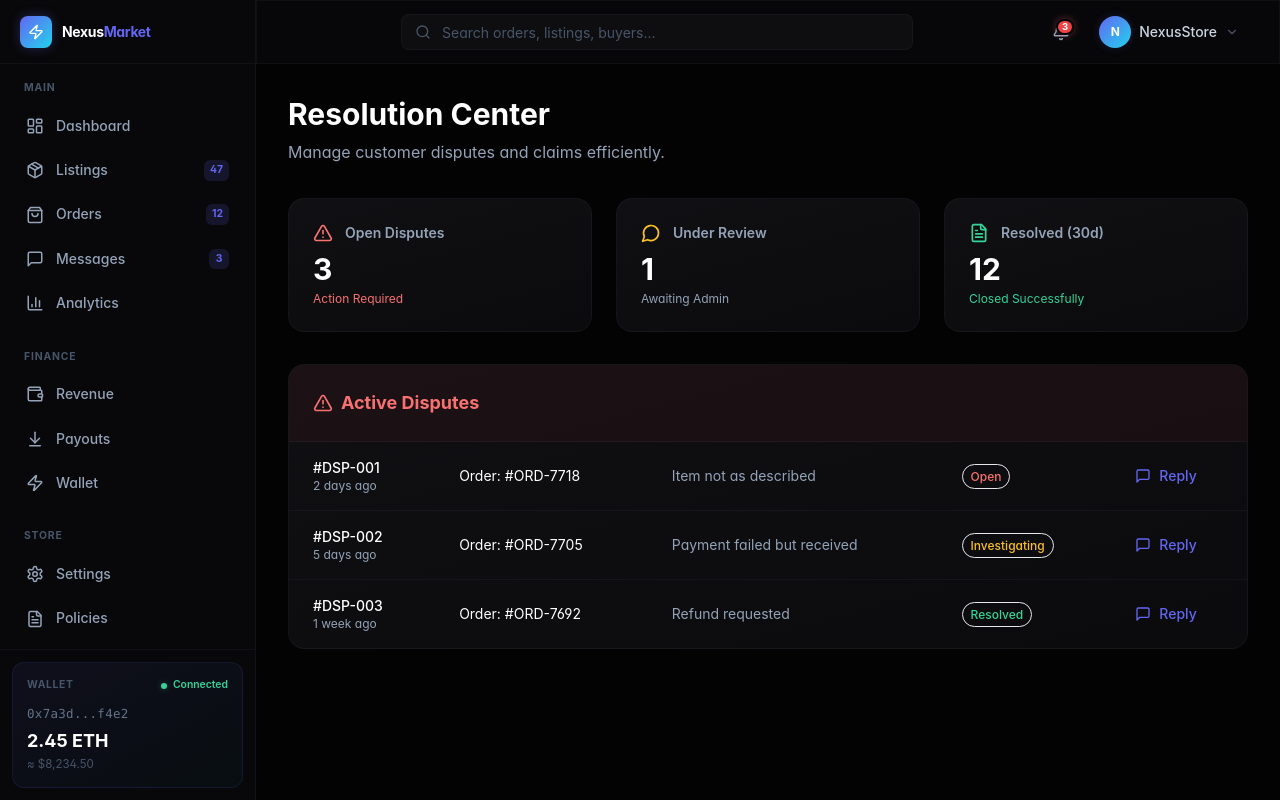
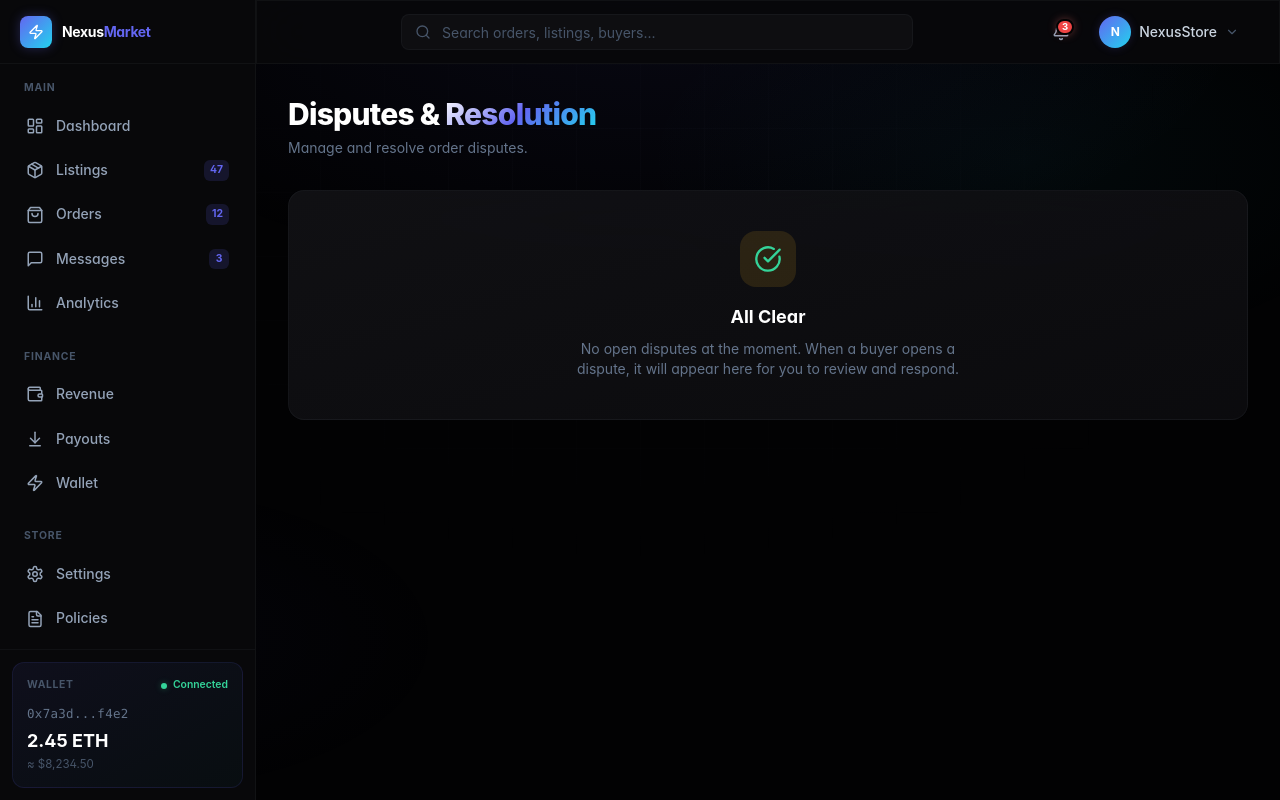
Before and after one commit to Shh12308/market-, a Next.js app: page /seller/disputes in a window 1280 px wide. Built offline with nearby package versions, Linux system fonts and the light colour scheme; what wagmi would draw is missing.

Commit message:
Update page.tsx

```diff
--- a/app/seller/disputes/page.tsx
+++ b/app/seller/disputes/page.tsx
@@ -1,48 +1,39 @@
-import DisputesTable from '@/components/seller/DisputesTable';
+'use client';
+
+import { useState } from 'react';
 import Sidebar from '@/components/seller/Sidebar';
 import Header from '@/components/seller/Header';
-import { AlertTriangle, MessageCircle, FileText } from 'lucide-react';
+import { AlertTriangle, MessageSquare, Clock, CheckCircle } from 'lucide-react';
 
 export default function DisputesPage() {
+  const [sidebarOpen, setSidebarOpen] = useState(false);
+
   return (
-    <div className="flex min-h-screen bg-[var(--background)]">
-      <Sidebar />
-      <div className="flex-1 ml-64">
-        <Header />
-        <main className="p-8">
+    <div className="flex min-h-screen">
+      <Sidebar isOpen={sidebarOpen} onToggle={() => setSidebarOpen(!sidebarOpen)} />
+
+      <div className="flex-1 lg:ml-64 min-h-screen flex flex-col">
+        <Header onMenuToggle={() => setSidebarOpen(!sidebarOpen)} />
+
+        <main className="flex-1 p-4 lg:p-8">
           <div className="mb-8">
-            <h1 className="text-3xl font-bold text-white mb-2">Resolution Center</h1>
-            <p className="text-[var(--text-muted)]">Manage customer disputes and claims efficiently.</p>
+            <h1 className="text-2xl lg:text-3xl font-extrabold text-white tracking-tight">
+              Disputes & <span className="gradient-text">Resolution</span>
+            </h1>
+            <p className="text-[var(--text-dim)] text-sm mt-1.5">
+              Manage and resolve order disputes.
+            </p>
           </div>
 
-          <div className="grid grid-cols-1 md:grid-cols-3 gap-6 mb-8">
-            <div className="card p-6 border-t-4 border-t-[var(--danger)]">
-               <div className="flex items-center gap-3 mb-2">
-                 <AlertTriangle className="w-5 h-5 text-[var(--danger)]" />
-                 <h3 className="text-sm font-semibold text-[var(--text-muted)]">Open Disputes</h3>
-               </div>
-               <p className="text-3xl font-bold text-white">3</p>
-               <p className="text-xs text-[var(--danger)] mt-1">Action Required</p>
+          <div className="card p-10 flex flex-col items-center justify-center text-center">
+            <div className="w-14 h-14 rounded-2xl bg-[var(--warning-muted)] flex items-center justify-center mb-4">
+              <CheckCircle className="w-7 h-7 text-[var(--success)]" />
             </div>
-            <div className="card p-6 border-t-4 border-t-[var(--warning)]">
-               <div className="flex items-center gap-3 mb-2">
-                 <MessageCircle className="w-5 h-5 text-[var(--warning)]" />
-                 <h3 className="text-sm font-semibold text-[var(--text-muted)]">Under Review</h3>
-               </div>
-               <p className="text-3xl font-bold text-white">1</p>
-               <p className="text-xs text-[var(--text-muted)] mt-1">Awaiting Admin</p>
-            </div>
-            <div className="card p-6 border-t-4 border-t-[var(--success)]">
-               <div className="flex items-center gap-3 mb-2">
-                 <FileText className="w-5 h-5 text-[var(--success)]" />
-                 <h3 className="text-sm font-semibold text-[var(--text-muted)]">Resolved (30d)</h3>
-               </div>
-               <p className="text-3xl font-bold text-white">12</p>
-               <p className="text-xs text-[var(--success)] mt-1">Closed Successfully</p>
-            </div>
+            <h3 className="text-lg font-bold text-white mb-2">All Clear</h3>
+            <p className="text-sm text-[var(--text-dim)] max-w-sm">
+              No open disputes at the moment. When a buyer opens a dispute, it will appear here for you to review and respond.
+            </p>
           </div>
-
-          <DisputesTable />
         </main>
       </div>
     </div>
```
